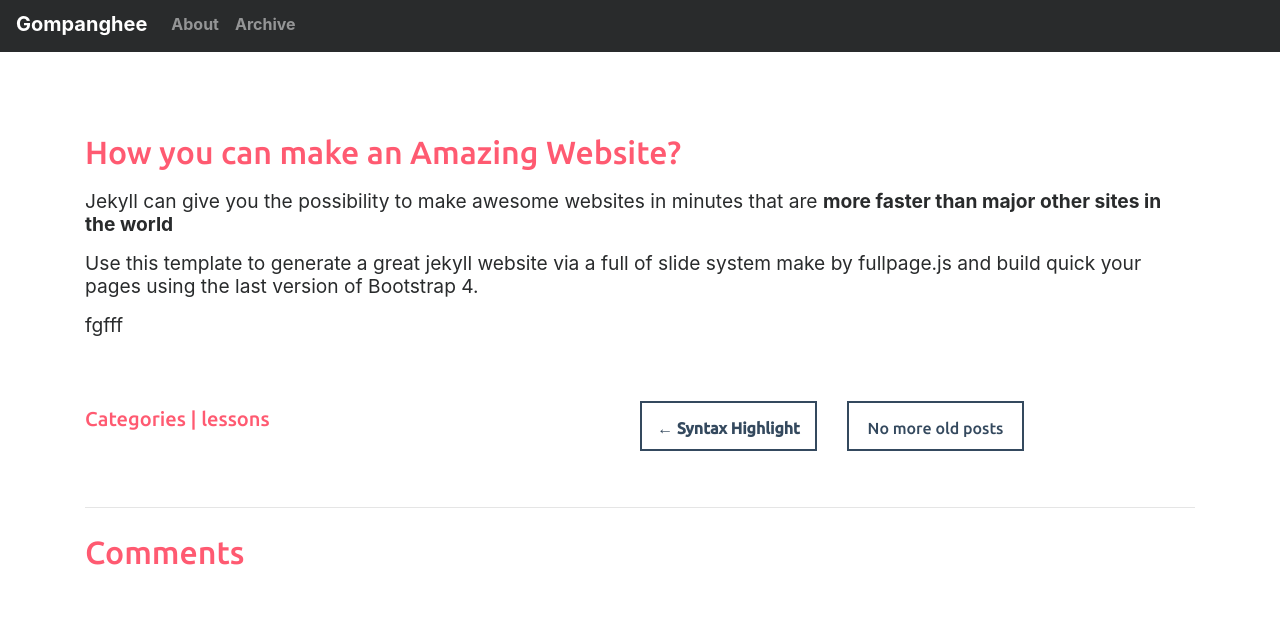
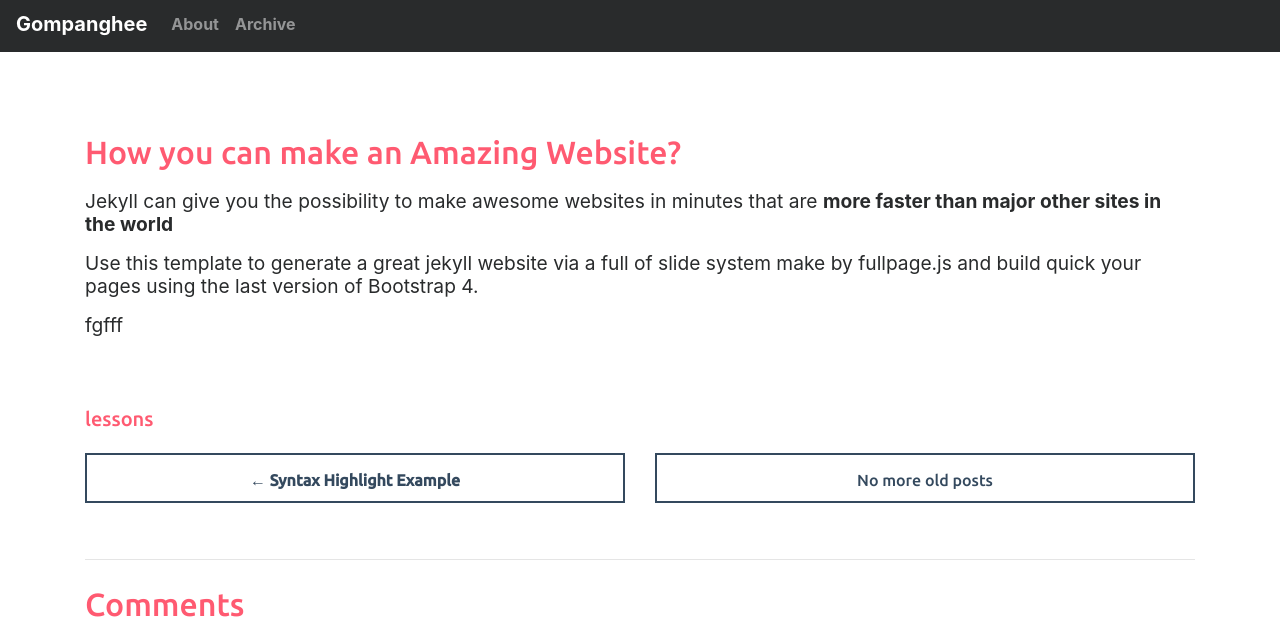
Before and after one commit to gompanghee/gompanghee.github.io, a Jekyll site: the page built from _posts/lessons/2017-03-20-make-your-jekyll-website-amazing.md, in a window 1280 px wide and 900 px high, scrolled down 645 px, cut to the strip 259-900 px from the top of the window. Built offline with Jekyll 4.4.1, drawn with Linux system fonts in a browser that asks for light colours; nearby versions of some CDN libraries; comment, search, counter and statistics services are not loaded; before the commit the page ends 1493 px from its top, so only the background shows below that.

Commit message:
Update post.html

```diff
--- a/_includes/themes/bootstrap/post.html
+++ b/_includes/themes/bootstrap/post.html
@@ -348,9 +348,10 @@
                 {% unless page.categories == empty %}
 
                       <h4 class="lead">
-                            Categories | {{page.categories | array_to_sentence_string}}
+                            {{page.categories | array_to_sentence_string}}
                       </p>
                 {% endunless %}
+                </div>
           </div>
 
           <div class="row">
@@ -388,7 +389,6 @@
             </div>
           </div>
 
-          </div>
           <hr>
           <div>
             <h2>Comments</h2>
```
Lines whose indentation alone changed are shown as unchanged.
